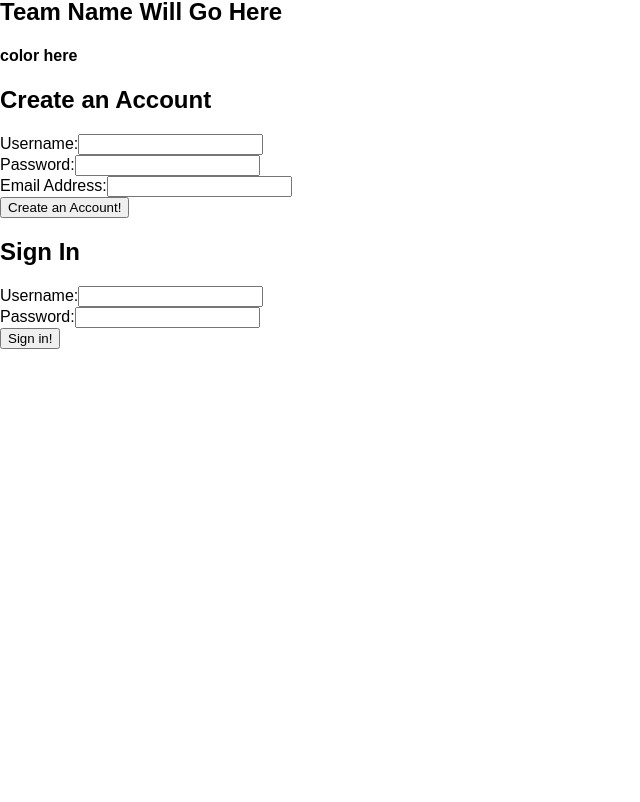
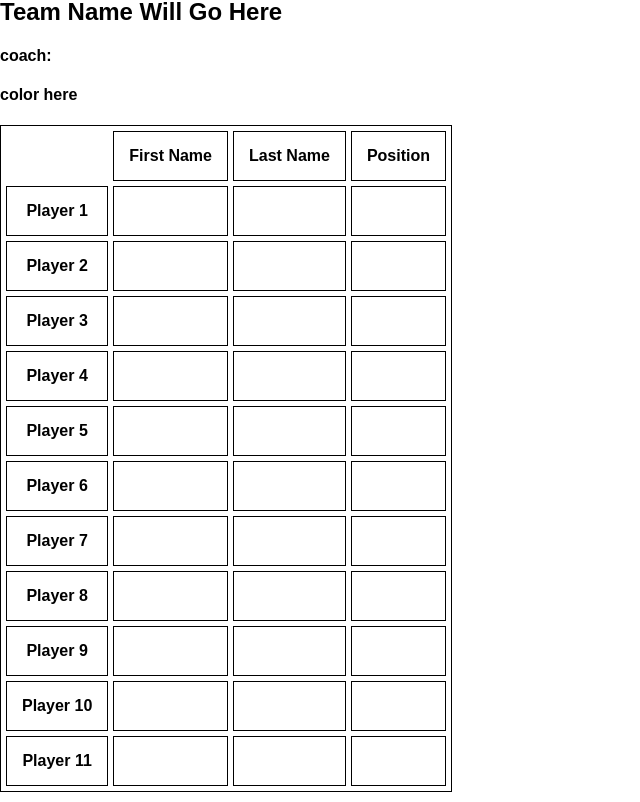
Before and after one commit to letimmy94/Project-3-front-end, a React (Create React App) app in the folder global-cup/: page /teams/1 in a window 1280 px wide. Shown: the part 518-1320 px from the top of the page, without its empty margins (0-640 px from the left). Before the commit the page ends 867 px from the top, so only its background shows below. Built offline with nearby package versions, Linux system fonts and the light colour scheme.

Commit message:
added team info table

```diff
--- /dev/null
+++ b/global-cup/src/components/TeamInfo/TeamInfo.css
@@ -0,0 +1,19 @@
+table,
+th,
+td {
+  border: 1px solid black;
+  /* border-collapse: collapse; */
+}
+
+th,
+td {
+  padding: 15px;
+}
+
+table {
+  border-spacing: 5px;
+}
+
+.firstc {
+  border: none;
+}
--- a/global-cup/src/components/TeamInfo/TeamInfo.js
+++ b/global-cup/src/components/TeamInfo/TeamInfo.js
@@ -1,4 +1,5 @@
 import React, { Component } from 'react'
+import './TeamInfo.css'
 
 class TeamInfo extends Component {
   constructor() {
@@ -12,7 +13,82 @@ class TeamInfo extends Component {
       <div>
         <h1 className="info">Team Info</h1>
         <h2>Team Name Will Go Here</h2>
+        <h4>coach:</h4>
         <h4>color here</h4>
+        <table>
+          <tr>
+            <th className="firstc" />
+            <th>First Name</th>
+            <th>Last Name</th>
+            <th>Position</th>
+          </tr>
+          <tr>
+            <th>Player 1</th>
+            <th />
+            <th />
+            <th />
+          </tr>
+          <tr>
+            <th>Player 2</th>
+            <th />
+            <th />
+            <th />
+          </tr>
+          <tr>
+            <th>Player 3</th>
+            <th />
+            <th />
+            <th />
+          </tr>
+          <tr>
+            <th>Player 4</th>
+            <th />
+            <th />
+            <th />
+          </tr>
+          <tr>
+            <th>Player 5</th>
+            <th />
+            <th />
+            <th />
+          </tr>
+          <tr>
+            <th>Player 6</th>
+            <th />
+            <th />
+            <th />
+          </tr>
+          <tr>
+            <th>Player 7</th>
+            <th />
+            <th />
+            <th />
+          </tr>
+          <tr>
+            <th>Player 8</th>
+            <th />
+            <th />
+            <th />
+          </tr>
+          <tr>
+            <th>Player 9</th>
+            <th />
+            <th />
+            <th />
+          </tr>
+          <tr>
+            <th>Player 10</th>
+            <th />
+            <th />
+            <th />
+          </tr>
+          <tr>
+            <th>Player 11</th>
+            <th />
+            <th />
+            <th />
+          </tr>
+        </table>
       </div>
     )
   }
```
